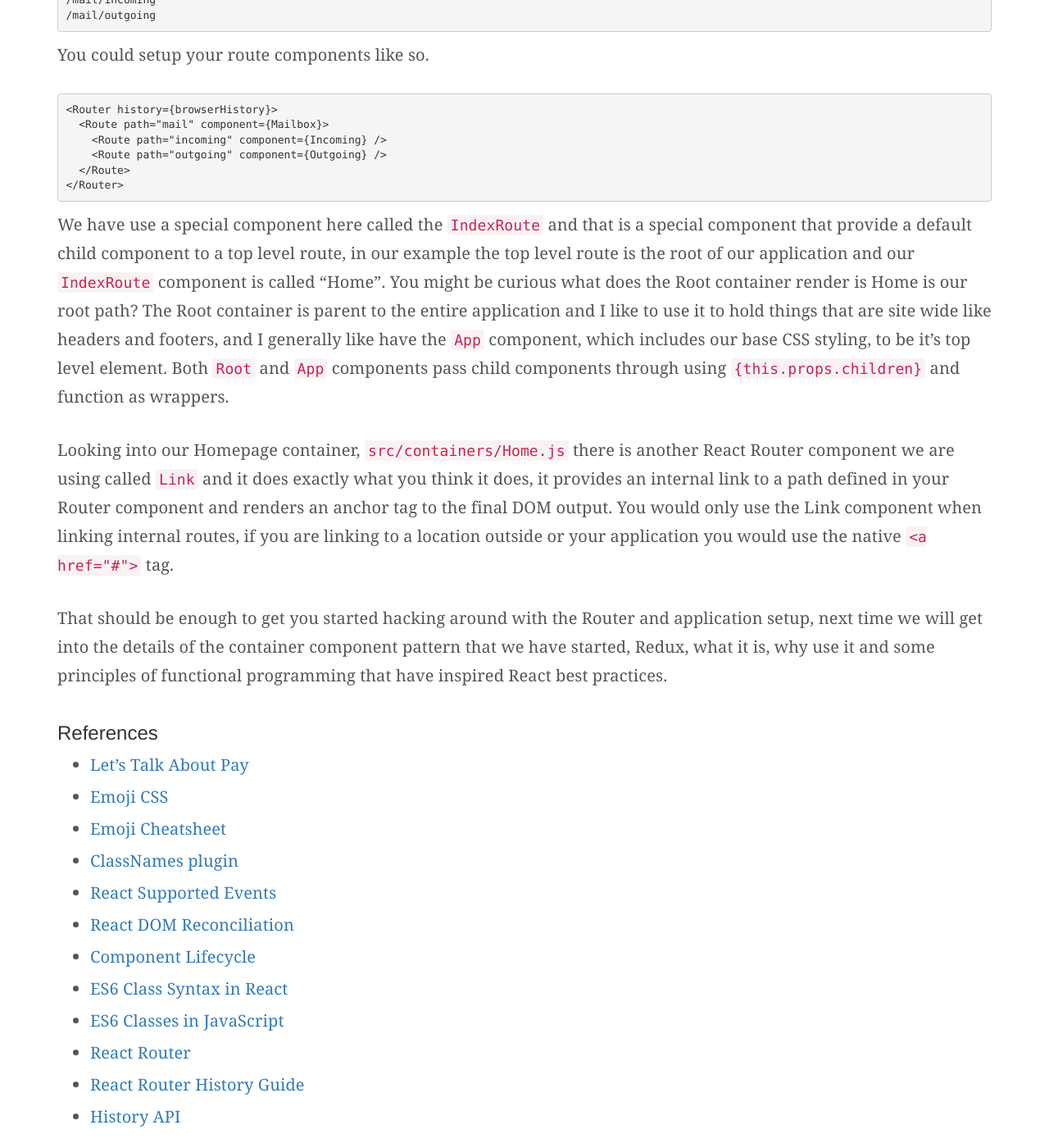
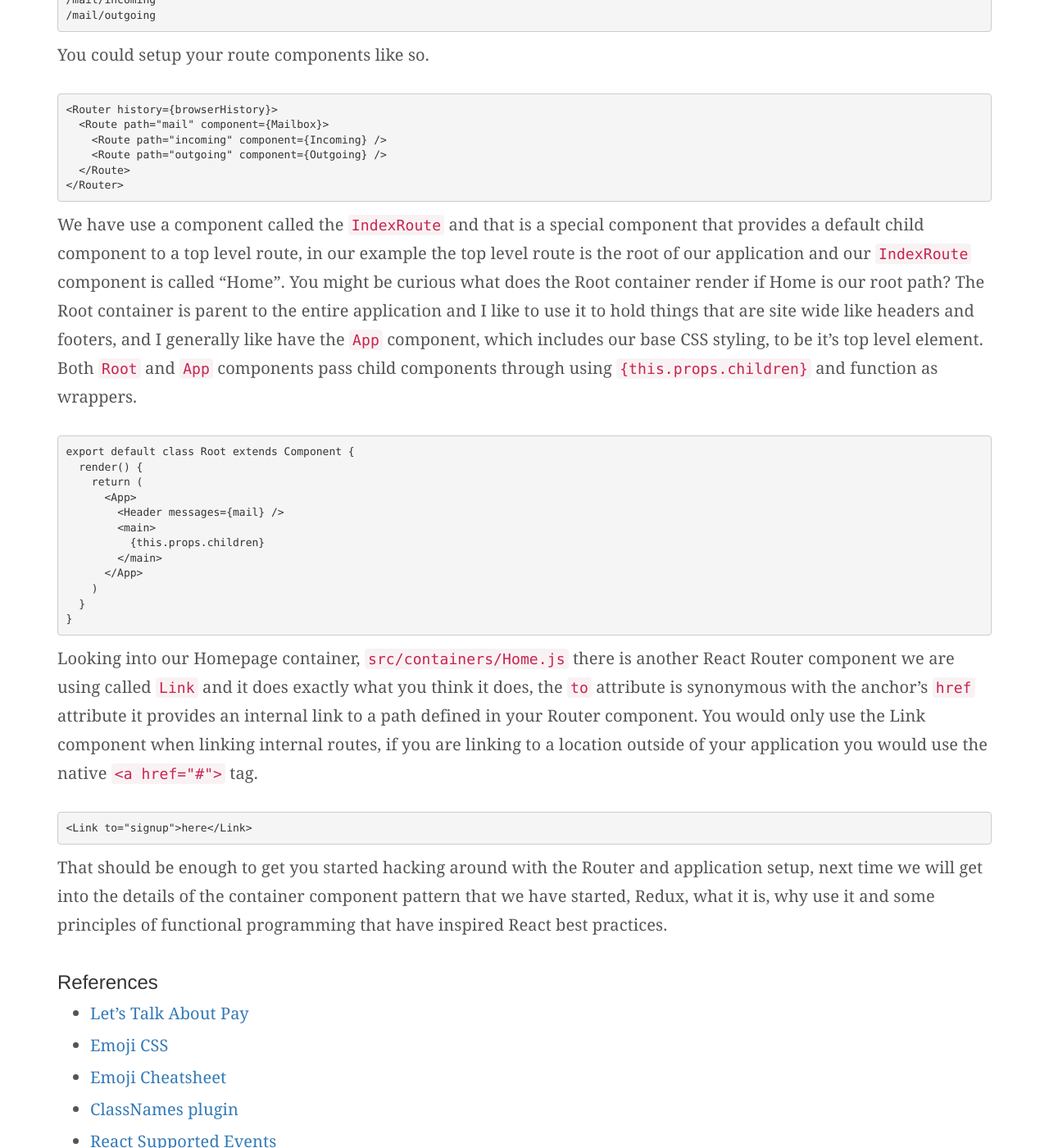
Before and after one commit to SeattleFeministJS/seattlefeministjs.github.io, a Jekyll site: the page built from _posts/2016-10-23-React-Workshop-Two.md, in a window 1280 px wide and 1400 px high, scrolled down 11282 px. Shown: the whole window at 82% size. Built offline with Jekyll 4.4.1, drawn with Linux system fonts in a browser that asks for light colours; nearby versions of some CDN libraries; library files that are not in the unit come from our copies; some of the changed text lies outside the part shown.

Commit message:
last minute edits

```diff
--- a/_posts/2016-10-23-React-Workshop-Two.md
+++ b/_posts/2016-10-23-React-Workshop-Two.md
@@ -272,9 +272,24 @@ You could setup your route components like so.
     </Router>
 
 
-We have use a special component here called the `IndexRoute` and that is a special component that provide a default child component to a top level route, in our example the top level route is the root of our application and our `IndexRoute` component is called "Home". You might be curious what does the Root container render is Home is our root path? The Root container is parent to the entire application and I like to use it to hold things that are site wide like headers and footers, and I generally like have the `App` component, which includes our base CSS styling, to be it's top level element. Both `Root` and `App` components pass child components through using `{this.props.children}` and function as wrappers.
+We have use a component called the `IndexRoute` and that is a special component that provides a default child component to a top level route, in our example the top level route is the root of our application and our `IndexRoute` component is called "Home". You might be curious what does the Root container render if Home is our root path? The Root container is parent to the entire application and I like to use it to hold things that are site wide like headers and footers, and I generally like have the `App` component, which includes our base CSS styling, to be it's top level element. Both `Root` and `App` components pass child components through using `{this.props.children}` and function as wrappers.
 
-Looking into our Homepage container, `src/containers/Home.js` there is another React Router component we are using called `Link` and it does exactly what you think it does, it provides an internal link to a path defined in your Router component and renders an anchor tag to the final DOM output. You would only use the Link component when linking internal routes, if you are linking to a location outside or your application you would use the native `<a href="#">` tag.
+    export default class Root extends Component {
+      render() {
+        return (
+          <App>
+            <Header messages={mail} />
+            <main>
+              {this.props.children}
+            </main>
+          </App>
+        )
+      }
+    }
+
+Looking into our Homepage container, `src/containers/Home.js` there is another React Router component we are using called `Link` and it does exactly what you think it does, the `to` attribute is synonymous with the anchor's `href` attribute it provides an internal link to a path defined in your Router component. You would only use the Link component when linking internal routes, if you are linking to a location outside of your application you would use the native `<a href="#">` tag.
+
+    <Link to="signup">here</Link>
 
 That should be enough to get you started hacking around with the Router and application setup, next time we will get into the details of the container component pattern that we have started, Redux, what it is, why use it and some principles of functional programming that have inspired React best practices.
 
```
Also changed, not shown: other parts of _posts/2016-10-23-React-Workshop-Two.md (+1 -1 lines), 1 other file.
